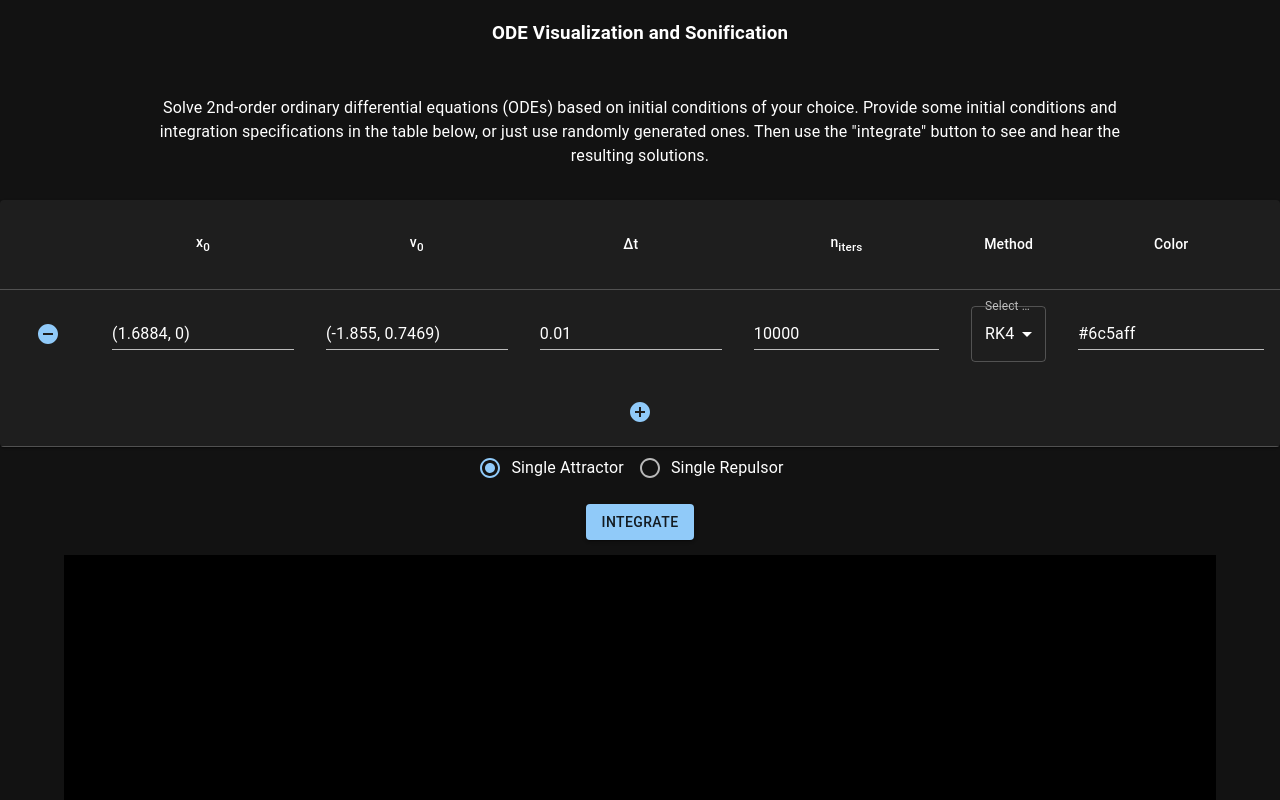
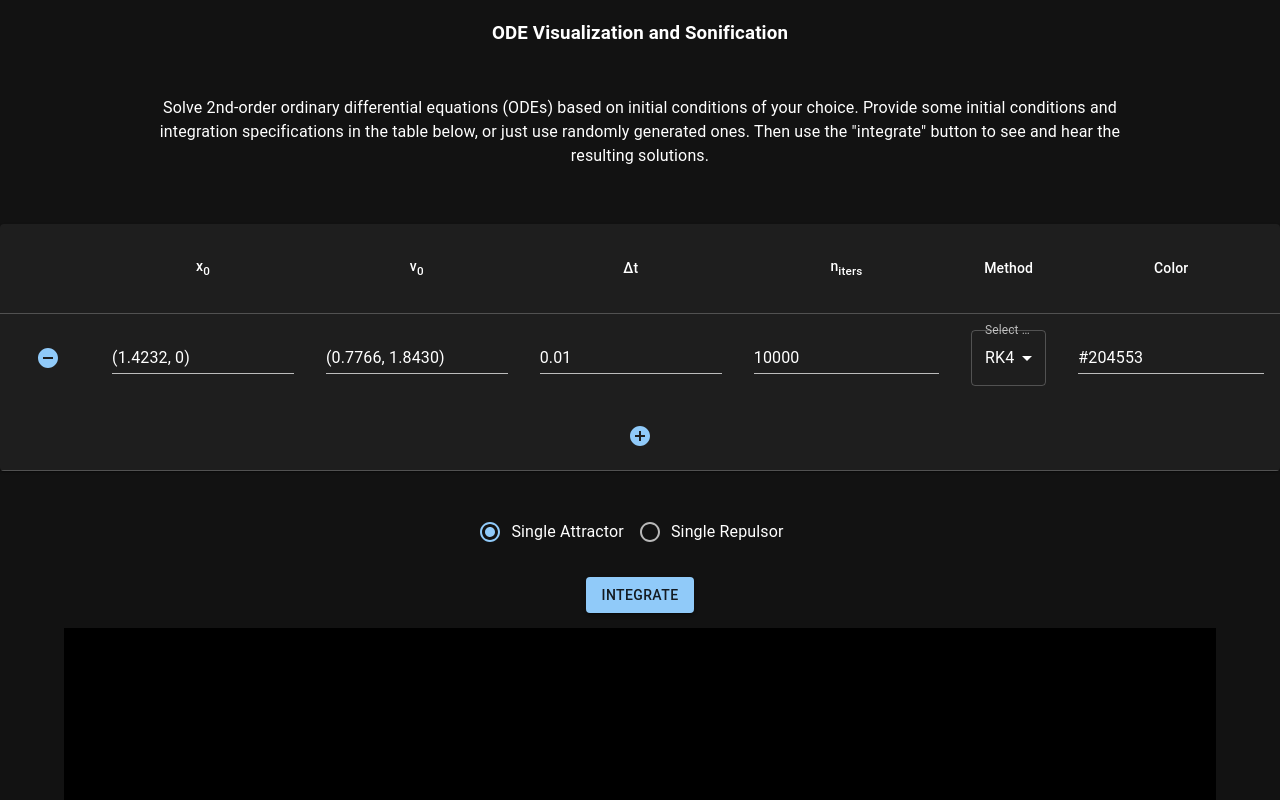
Before and after one commit to tarinyoom/ode-integrators, a React (Create React App) app in the folder frontend/: page / in a window 1280 px wide. Shown: the top 800 px of the page. Built offline with nearby package versions, Linux system fonts and the light colour scheme.

Commit message:
frontend adjustments

```diff
--- a/frontend/src/App.tsx
+++ b/frontend/src/App.tsx
@@ -62,7 +62,7 @@ function App() {
         <h3>ODE Visualization and Sonification</h3>
       </Box>
 
-      <Box display="flex" justifyContent="center" height={"15vh"} paddingLeft={"10vw"} paddingRight={"10vw"}>
+      <Box display="flex" justifyContent="center" paddingBottom={"5vh"} paddingLeft={"10vw"} paddingRight={"10vw"}>
         <p>Solve 2nd-order ordinary differential equations (ODEs) based on initial conditions of your choice.
           Provide some initial conditions and integration specifications in the table below, or just use randomly generated ones.
           Then use the "integrate" button to see and hear the resulting solutions.</p>
@@ -70,7 +70,9 @@ function App() {
 
       <Table register={registerGetInitialConditions} />
 
-      <FieldSelector register={registerGetField}/>
+      <Box marginTop={"5vh"} marginBottom={"3vh"}>
+        <FieldSelector register={registerGetField}/>
+      </Box>
 
       <Box margin={"15px"}>
           <Button variant="contained" onClick={async () => {
@@ -91,7 +93,7 @@ function App() {
           <Graph data={data} field={field} />
         </Box>
 
-        <Box hidden={!loading} padding={"35vh"} width={"100%"} height={"100%"} >
+        <Box hidden={!loading} paddingTop={"35vh"} width={"100%"} height={"100%"} >
           <CircularProgress size={"20vh"}/>
         </Box>
       </Box>
--- a/frontend/src/Graph.tsx
+++ b/frontend/src/Graph.tsx
@@ -6,9 +6,9 @@ import { dot, sqrt } from 'mathjs';
 import { getUniqueSolnId } from "./utils";
 import { weakHash } from './utils';
 
-const MARGIN = {top: 5, right: 5, bottom: 20, left: 20};
+const MARGIN = {top: 5, right: 5, bottom: 20, left: 25};
 const DATA_MARGIN = 1;
-const LIGHT = [82.41, 110, 138.59, 164.81, 220];
+const LIGHT = [55, 69.3, 82.41, 110, 138.59, 164.81];
 const DARK = [55, 73.42, 87.31, 110, 146.83, 174.61];
 const SKIP = 2;
 let active: string[] = [];
--- a/frontend/src/utils.ts
+++ b/frontend/src/utils.ts
@@ -1,5 +1,7 @@
 import { random, randomInt, cos, sin, unit } from "mathjs";
 
+const SUP_COMPONENT_VAL = 256;
+const INF_COMPONENT_VAL = 32;
 const SUP_COLOR_VAL = 16777216;
 
 let nextId = 0;
@@ -30,7 +32,8 @@ export function getRandomStartPosition(min: number, max: number) {
 }
 
 export function getRandomColor() {
-	return `#${randomInt(0, SUP_COLOR_VAL).toString(16).padStart(6, "0")}`
+	const components = ["","",""].map((_) => randomInt(INF_COMPONENT_VAL, SUP_COMPONENT_VAL).toString(16).padStart(2, "0"));
+	return `#${components.join('')}`;
 }
 
 /*
```
